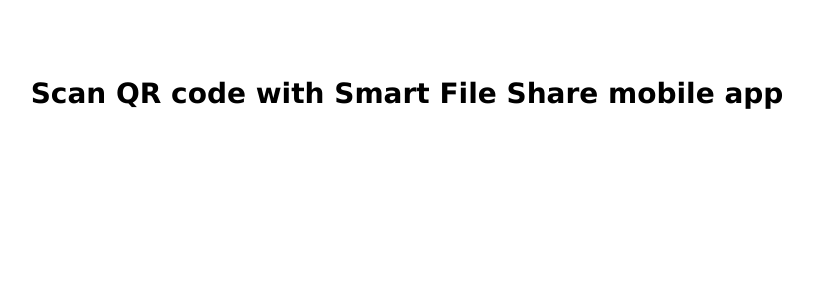
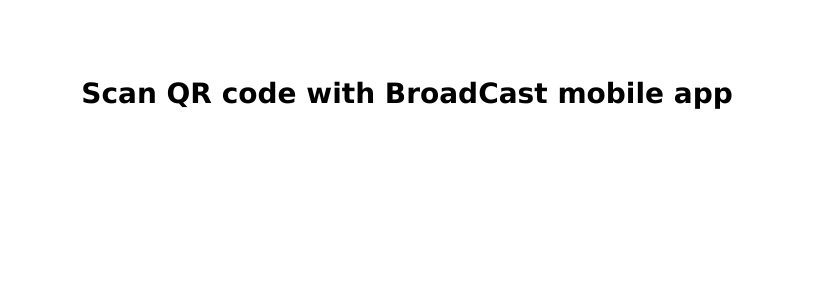
Before and after one commit to zenx1/BroadCastConnect, a website: page views/index.html in a window 1280 px wide. Shown: the whole page, without its empty margins (233-1046 px from the left). Drawn offline with Linux system fonts and the light colour scheme.

Commit message:
instruction wording changed

```diff
--- a/views/index.html
+++ b/views/index.html
@@ -9,7 +9,7 @@
     <link rel="stylesheet" type="text/css" href="/css/main.css">
 </head>
 <body>
-    <h1 id="instruction">Scan QR code with Smart File Share mobile app</h1>
+    <h1 id="instruction">Scan QR code with BroadCast mobile app</h1>
     <canvas id="qrCode"></canvas>
 </body>
 </html>
```
